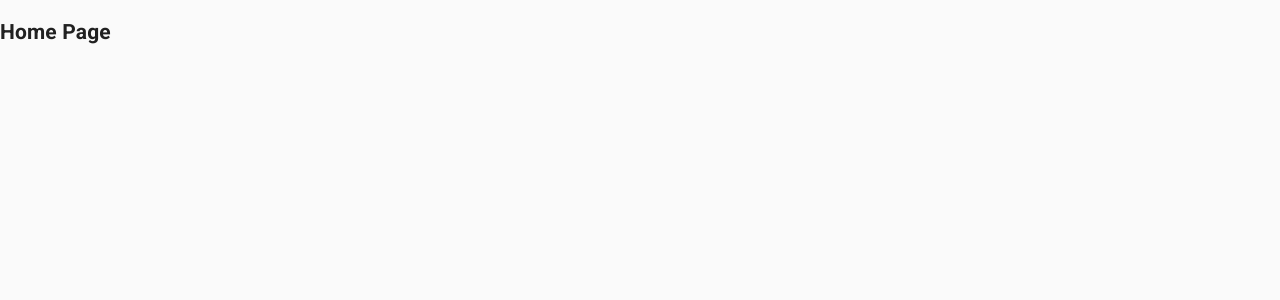
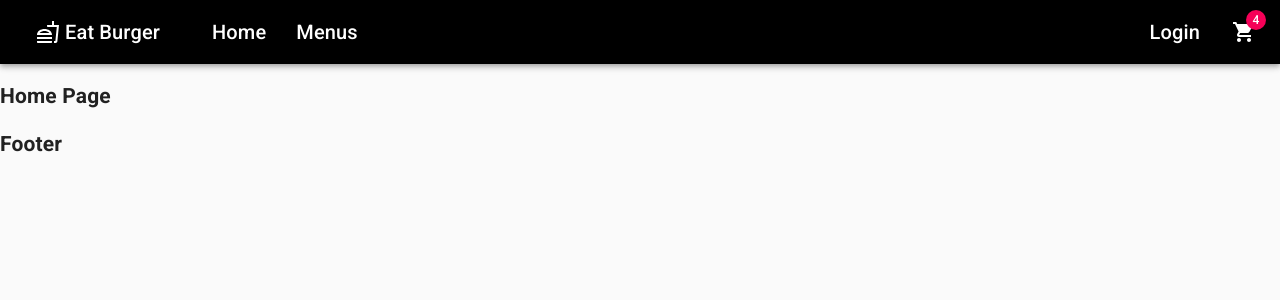
Before and after one commit to ridoansaleh/eat-burger, a React (Create React App) app: page / in a window 1280 px wide. Shown: the top 300 px of the page. Built offline with nearby package versions, Linux system fonts and the light colour scheme.

Commit message:
add header (#1)

```diff
--- a/package.json
+++ b/package.json
@@ -4,9 +4,11 @@
   "private": true,
   "dependencies": {
     "@material-ui/core": "^4.10.0",
+    "@material-ui/icons": "^4.9.1",
     "@testing-library/jest-dom": "^4.2.4",
     "@testing-library/react": "^9.3.2",
     "@testing-library/user-event": "^7.1.2",
+    "clsx": "^1.1.0",
     "react": "^16.13.1",
     "react-dom": "^16.13.1",
     "react-router-dom": "^5.2.0",
--- a/src/App.js
+++ b/src/App.js
@@ -1,5 +1,6 @@
 import React from "react";
 import { BrowserRouter as Router, Switch, Route } from "react-router-dom";
+import Layout from "./layout";
 import Home from "./routes/home";
 import Menus from "./routes/menus";
 import Order from "./routes/order";
@@ -11,19 +12,29 @@ function App() {
     <Router>
       <Switch>
         <Route exact path="/">
-          <Home />
+          <Layout>
+            <Home />
+          </Layout>
         </Route>
         <Route path="/menus">
-          <Menus />
+          <Layout>
+            <Menus />
+          </Layout>
         </Route>
         <Route path="/order">
-          <Order />
+          <Layout>
+            <Order />
+          </Layout>
         </Route>
         <Route path="/registration">
-          <Registration />
+          <Layout>
+            <Registration />
+          </Layout>
         </Route>
         <Route path="/login">
-          <Login />
+          <Layout>
+            <Login />
+          </Layout>
         </Route>
       </Switch>
     </Router>
--- /dev/null
+++ b/src/components/header/_headerStyle.js
@@ -0,0 +1,67 @@
+import { makeStyles } from "@material-ui/core/styles";
+
+const useStyles = makeStyles((theme) => ({
+  root: {
+    flexGrow: 1,
+  },
+  navbar: {
+    background: "black",
+    minWidth: "320px",
+  },
+  toolbar: {
+    display: "flex",
+    justifyContent: "center",
+  },
+  innerNavbar: {
+    maxWidth: "1280px",
+  },
+  hamburgerIcon: {
+    [theme.breakpoints.up("md")]: {
+      display: "none",
+    },
+  },
+  menuButton: {
+    marginRight: theme.spacing(2),
+  },
+  middle: {
+    display: "flex",
+    alignItems: "center",
+  },
+  title: {
+    marginLeft: "5px",
+  },
+  homeLink: {
+    display: "none",
+    marginLeft: "40px",
+    [theme.breakpoints.up("md")]: {
+      display: "block",
+    },
+  },
+  menusLink: {
+    display: "none",
+    marginLeft: "30px",
+    [theme.breakpoints.up("md")]: {
+      display: "block",
+    },
+  },
+  right: {
+    display: "flex",
+    justifyContent: "flex-end",
+    alignItems: "center",
+  },
+  loginLink: {
+    display: "none",
+    marginRight: "20px",
+    [theme.breakpoints.up("md")]: {
+      display: "block",
+    },
+  },
+  list: {
+    width: "auto",
+  },
+  paperAnchorTop: {
+    top: "60px",
+  },
+}));
+
+export default useStyles;
--- a/src/components/header/index.js
+++ b/src/components/header/index.js
@@ -1,10 +1,123 @@
-import React from "react";
+import React, { useState } from "react";
+import {
+  AppBar,
+  Toolbar,
+  Grid,
+  Typography,
+  IconButton,
+  Badge,
+  Drawer,
+  List,
+  Divider,
+  ListItem,
+  ListItemIcon,
+  ListItemText,
+} from "@material-ui/core";
+import {
+  FastfoodOutlined as FastfoodOutlinedIcon,
+  ShoppingCart as ShoppingCartIcon,
+  Menu as MenuIcon,
+  MoveToInbox as InboxIcon,
+} from "@material-ui/icons";
+import useStyles from "./_headerStyle";
 
 function Header() {
+  const [anchor, setAnchor] = useState(false);
+  const classes = useStyles();
+
+  const toggleDrawer = (event) => {
+    if (
+      event.type === "keydown" &&
+      (event.key === "Tab" || event.key === "Shift")
+    ) {
+      return;
+    }
+    setAnchor((prevState) => !prevState);
+  };
+
   return (
-    <div>
-      <h2>Header</h2>
-    </div>
+    <>
+      <div className={classes.root}>
+        <AppBar position="static" className={classes.navbar}>
+          <Toolbar className={classes.toolbar}>
+            <Grid container className={classes.innerNavbar}>
+              <Grid item xs={2} md={0} className={classes.hamburgerIcon}>
+                <IconButton
+                  edge="start"
+                  className={classes.menuButton}
+                  color="inherit"
+                  aria-label="menu"
+                  onClick={toggleDrawer}
+                >
+                  <MenuIcon />
+                </IconButton>
+              </Grid>
+              <Grid item xs={8} md={10} className={classes.middle}>
+                <IconButton aria-label="website icon" color="inherit">
+                  <FastfoodOutlinedIcon />
+                  <Typography variant="h6" className={classes.title}>
+                    Eat Burger
+                  </Typography>
+                </IconButton>
+                <Typography variant="h6" className={classes.homeLink}>
+                  Home
+                </Typography>
+                <Typography variant="h6" className={classes.menusLink}>
+                  Menus
+                </Typography>
+              </Grid>
+              <Grid item xs={2} md={2} className={classes.right}>
+                <Typography variant="h6" className={classes.loginLink}>
+                  Login
+                </Typography>
+                <IconButton
+                  edge="end"
+                  aria-label="show 4 new items in Shopping Cart"
+                  color="inherit"
+                >
+                  <Badge badgeContent={4} color="secondary">
+                    <ShoppingCartIcon />
+                  </Badge>
+                </IconButton>
+              </Grid>
+            </Grid>
+          </Toolbar>
+        </AppBar>
+      </div>
+      <Drawer
+        anchor="top"
+        open={anchor}
+        onClose={toggleDrawer}
+        classes={{
+          paperAnchorTop: classes.paperAnchorTop,
+        }}
+      >
+        <div
+          className={classes.list}
+          role="presentation"
+          onClick={toggleDrawer}
+          onKeyDown={toggleDrawer}
+        >
+          <List>
+            <ListItem button>
+              <ListItemText primary="Home" />
+            </ListItem>
+            <ListItem button>
+              <ListItemText primary="Menus" />
+            </ListItem>
+          </List>
+          <Divider />
+          <List>
+            <ListItem button>
+              <ListItemIcon>
+                <InboxIcon />
+              </ListItemIcon>
+              <ListItemText primary="Login" />
+            </ListItem>
+          </List>
+        </div>
+      </Drawer>
+    </>
   );
 }
 
--- a/src/index.js
+++ b/src/index.js
@@ -1,14 +1,29 @@
 import React from "react";
 import ReactDOM from "react-dom";
+import { createMuiTheme, ThemeProvider } from "@material-ui/core/styles";
 import CssBaseline from "@material-ui/core/CssBaseline";
 import "./index.css";
 import App from "./App";
 import * as serviceWorker from "./serviceWorker";
 
+const customTheme = createMuiTheme({
+  breakpoints: {
+    values: {
+      xs: 0,
+      sm: 600,
+      md: 1024,
+      lg: 1280,
+      xl: 1920,
+    },
+  },
+});
+
 ReactDOM.render(
   <React.StrictMode>
     <CssBaseline />
-    <App />
+    <ThemeProvider theme={customTheme}>
+      <App />
+    </ThemeProvider>
   </React.StrictMode>,
   document.getElementById("root")
 );
--- /dev/null
+++ b/src/layout/index.js
@@ -0,0 +1,15 @@
+import React from "react";
+import Header from "../components/header";
+import Footer from "../components/footer";
+
+function Layout(props) {
+  return (
+    <>
+      <Header />
+      {props.children}
+      <Footer />
+    </>
+  );
+}
+
+export default Layout;
```
Also changed, not shown: 1 other file (tests, documents, lock files or other folders).
